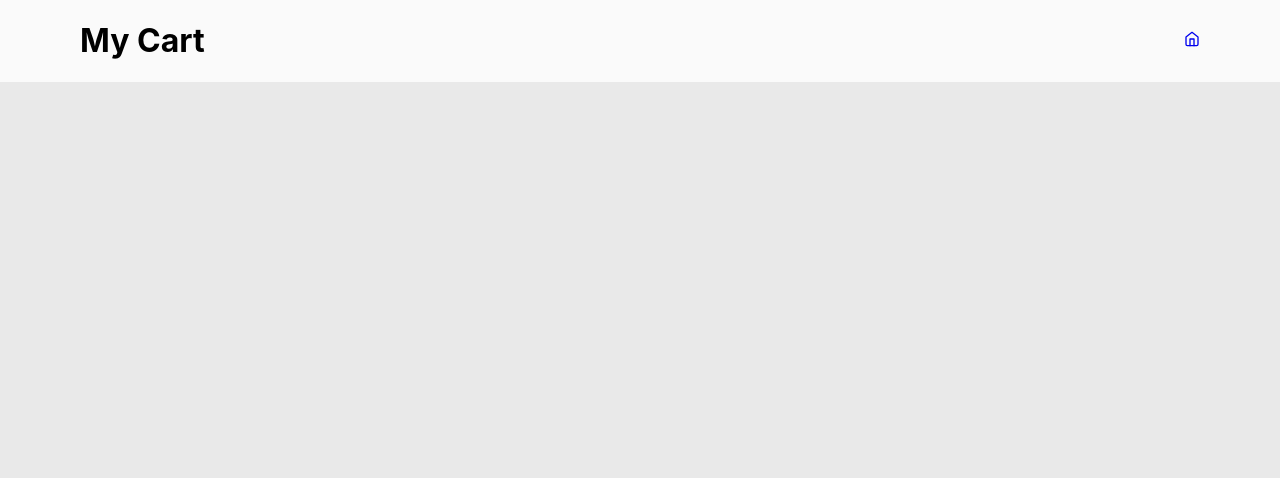
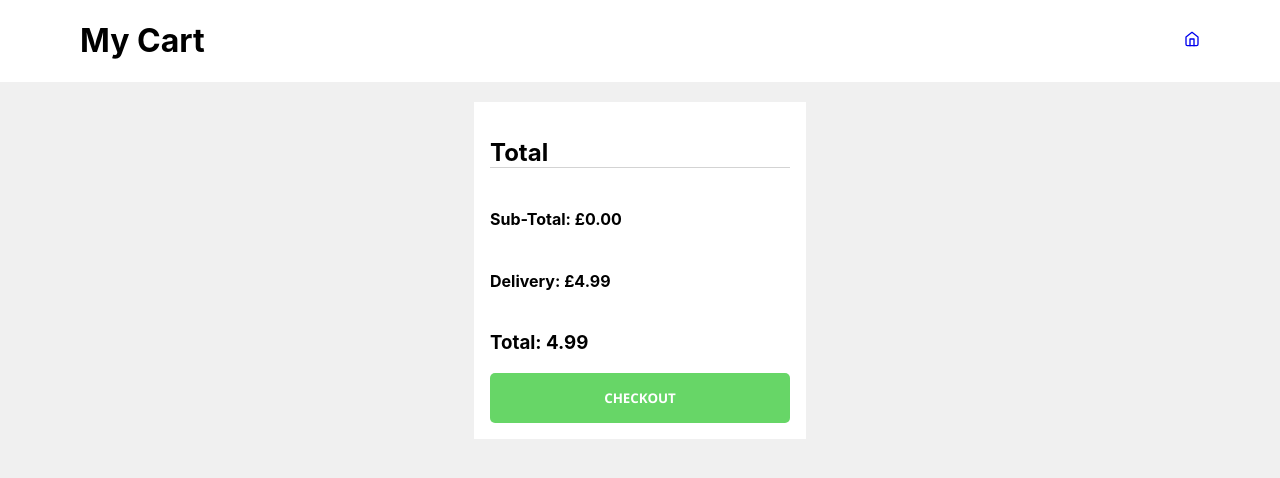
Before and after one commit to ibahm/Shopping-Cart-ContextAPI, a React (Create React App) app: page /Pages/Checkout in a window 1280 px wide. Shown: the top 478 px of the page. Built offline with nearby package versions, Linux system fonts and the light colour scheme.

Commit message:
Added checkout calculations in CheckoutList component
- Subtotal is calculated from all items in cart
- Delivery fee is shown if conditions are met or it is free
- Total is calculated by adding the delivery fee

```diff
--- a/src/App.js
+++ b/src/App.js
@@ -1,7 +1,6 @@
 import React from "react";
 import NavBar from "./components/NavBar";
 import ItemList from "./components/ItemList";
-import { CartProvider } from "./context/CartContext";
 
 const App = () => {
   return (
--- a/src/components/CheckoutList.js
+++ b/src/components/CheckoutList.js
@@ -1,15 +1,26 @@
-import React, {useContext} from "react";
+import React, {useContext, useState} from "react";
 import CheckoutItem from "./CheckoutItem";
 import { CartContext } from "../context/CartContext";
 
 const CheckoutList = () => {
     const {cart} = useContext(CartContext);
+    const prices = cart.map(item => item.price);
+    const subTotal = prices.reduce((pVal, cVal) => (pVal + cVal), 0);
 
     return (
-        <div className="checkout-list">
-            {cart.map(item => (
-                <CheckoutItem id={item.id} name={item.name} price={item.price}/>
-            ))}
+        <div className="checkout-cont">
+            <div className="checkout-list">
+                {cart.map(item => (
+                    <CheckoutItem id={item.id} name={item.name} price={item.price}/>
+                ))}
+            </div>
+            <div className="checkout-info">
+                <h2>Total</h2>
+                <h4>Sub-Total: £{(subTotal.toFixed(2))}</h4>
+                <h4>Delivery: {subTotal >= 35 ? "FREE" : "£4.99"}</h4>
+                <h3>Total: {subTotal >= 35 ? subTotal.toFixed(2) : (subTotal + 4.99).toFixed(2)}</h3>
+                <button className="checkout-button">CHECKOUT</button>
+            </div>
         </div>
     )
 }
--- a/src/index.css
+++ b/src/index.css
@@ -4,7 +4,7 @@ body {
     'Ubuntu', 'Cantarell', 'Fira Sans', 'Droid Sans', 'Helvetica Neue',
     sans-serif;
   -webkit-font-smoothing: antialiased;
-  background-color: rgb(184, 184, 184, 0.3);
+  background-color: rgb(184, 184, 184, 0.2);
 }
 
 code {
@@ -21,7 +21,8 @@ code {
   display: flex;
   justify-content: space-between;
   align-items: center;
-  background-color: rgba(255,255,255, 0.8);
+  flex-wrap: wrap;
+  background-color: rgba(255,255,255, 1);
   color: black;
   padding: 0 5rem;
 }
@@ -94,26 +95,65 @@ code {
   transform: scale(1.2);
 }
 
+.checkout-cont {
+  display: flex;
+  justify-content: center;
+  flex-wrap: wrap;
+  margin: 20px;
+}
+
 .checkout-list {
   display: grid;
-  margin: 5rem;
-  grid-template-columns: repeat(auto-fit, minmax(420px, 1fr));
-  grid-gap: 1rem;
+  grid-template-columns: 1fr;
+  grid-gap: 0.2rem;
+  background-color: white;
+}
+
+.checkout-info {
+  display: flex;
+  justify-content: flex-start;
+  flex-direction: column;
+  margin: 0 5px;
+  padding: 1rem;
+  background-color: white;
+  width: 300px;
+  height: 100%;
+}
+
+.checkout-button {
+  border: none;
+  padding: 1rem;
+  font-family:'Segoe UI', Tahoma, Geneva, Verdana, sans-serif;
+  color: white;
+  font-weight: bold;
+  border-radius: 5px;
+  background-color: rgb(66, 204, 66, 0.8);
+  transition: all 0.2s ease 0s;
+}
+
+.checkout-button:hover {
+  background-color: rgb(0, 194, 0);
+  cursor: pointer;
+}
+
+.checkout-info h2 {
+  border-bottom: 1px solid lightgrey;
 }
 
 .checkout-item{
   display: flex;
   justify-content: space-evenly;
   flex-direction: row;
-  background-color: rgba(255,255,255, 0.2);
   height: 200px;
   width: 400px;
   padding: 1rem;
+  border-top: 1px solid lightgrey;
 }
 
 .image-holder{
   width: 400px;
   background-color: white;
+  border: 1px solid rgba(151, 151, 151, 0.623);
 }
 
 .checkout-footer {
@@ -121,7 +161,7 @@ code {
   justify-content: space-evenly;
   align-items: center;
   flex-direction: column;
-  border: 1px solid rgba(255, 255, 255, 1);
+  border: 1px solid rgba(151, 151, 151, 0.623);
   background-color: rgba(255, 255, 255, 0.8);
   padding: 10px;
   margin: 0 5px;
```
